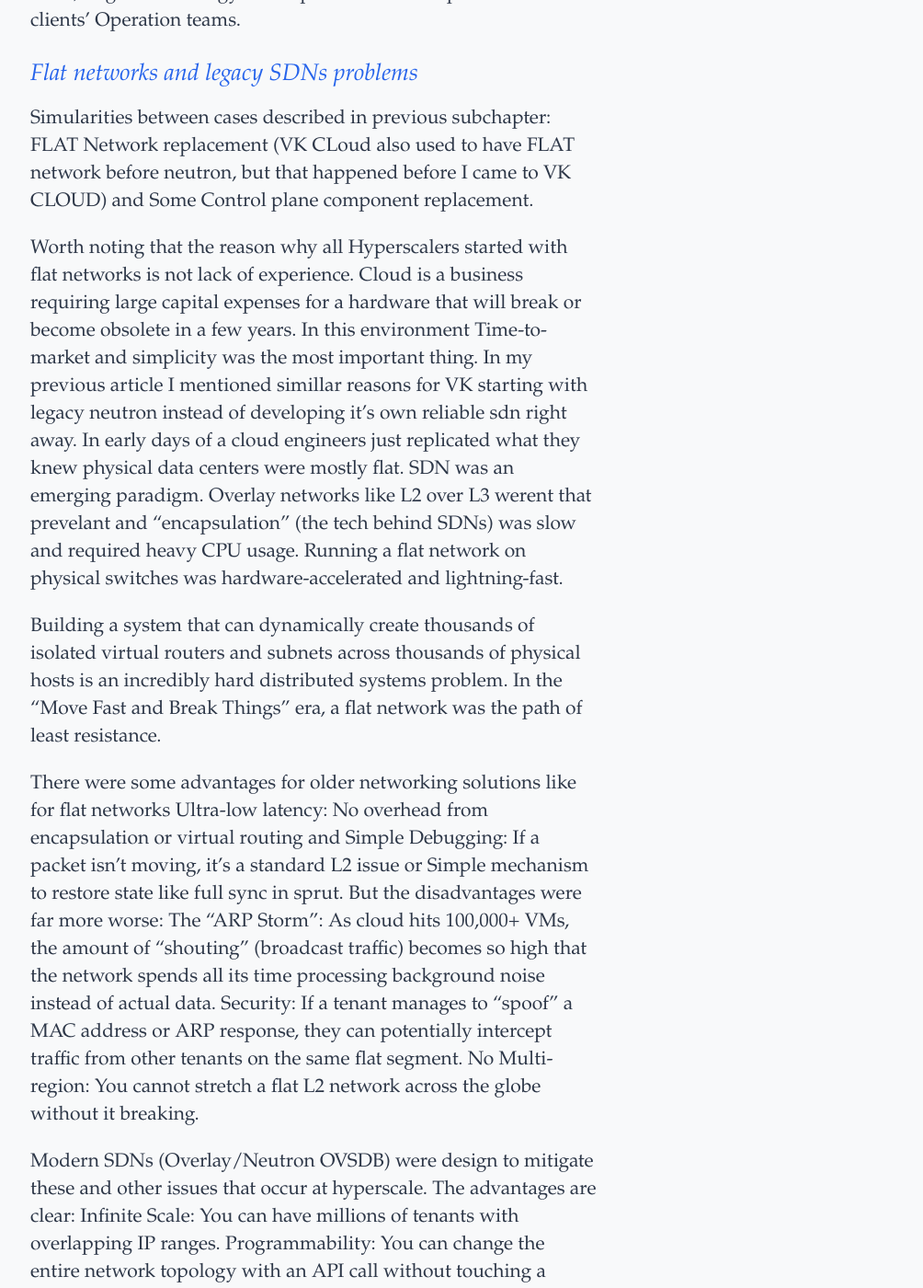
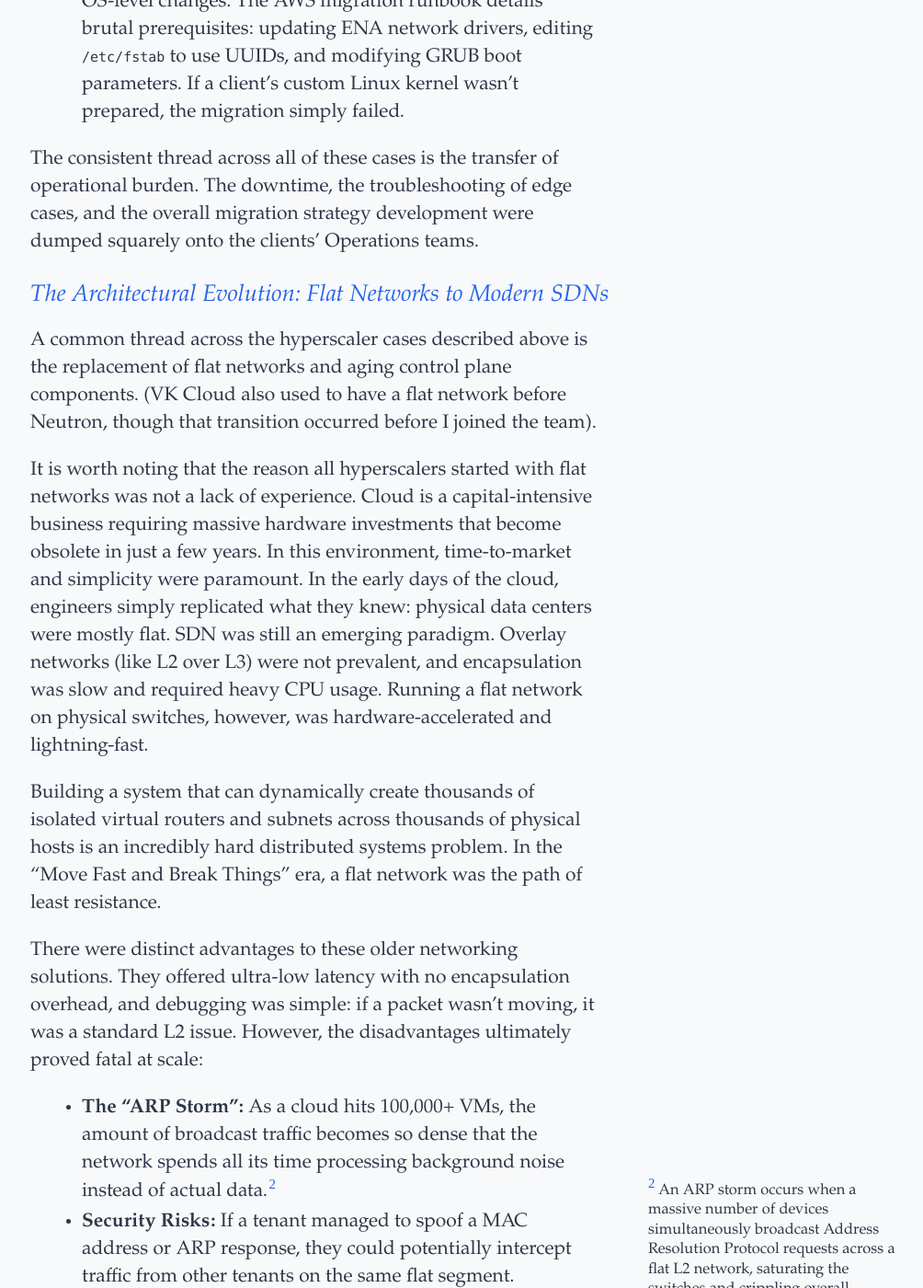
Before and after one commit to IlyaNyrkov/IlyaNyrkov.github.io, a Jekyll site: the page built from _posts/2026-04-27-migrating-200-000-network-ports.md, in a window 1280 px wide and 1400 px high, scrolled down 5324 px. Shown: the whole window at 92% size, without its empty margins (127-1131 px from the left). Built offline with Jekyll 4.4.1, drawn with Linux system fonts in a browser that asks for light colours; some web fonts are replaced; some of the changed text lies outside the part shown.

Commit message:
stylistic changes in 200k port migration article

```diff
--- a/_posts/2026-04-27-migrating-200-000-network-ports.md
+++ b/_posts/2026-04-27-migrating-200-000-network-ports.md
@@ -3,7 +3,7 @@
 title: "Migrating 200,000 Network Ports: How to Swap SDNs in a Live Public Cloud"
 ---
 
-In my [previous post](/_posts/2026-04-17-surviving-200k-ports-why-openstack-neutron-breaks-at-hyperscale.md), I provided an  analysis on why legacy Software-Defined Networking (SDN) architectures like OpenStack Neutron break at hyperscale and why we need to replace them. However, architecting and deploying a modern SDN is only half the solution. The second half is the migration itself. How do you take a live public cloud with over 160,000 running VMs, 3,000 bare metal hypervisors and roughly 200,000 virtual ports, and replace its underlying networking without causing catastrophic downtime? This post details the technical methodology, the operational realities required to execute a hyperscale infrastructure migration. This is a real challenge that was also faced by AWS, GCP, Azure and other hyperscalers.
+In my [previous post](/2026/04/17/surviving-200k-ports-why-openstack-neutron-breaks-at-hyperscale.md), I provided an  analysis on why legacy Software-Defined Networking (SDN) architectures like OpenStack Neutron break at hyperscale and why we need to replace them. However, architecting and deploying a modern SDN is only half the solution. The second half is the migration itself. How do you take a live public cloud with over 160,000 running VMs, 3,000 bare metal hypervisors and roughly 200,000 virtual ports, and replace its underlying networking without causing catastrophic downtime? This post details the technical methodology, the operational realities required to execute a hyperscale infrastructure migration. This is a real challenge that was also faced by AWS, GCP, Azure and other hyperscalers.
 
 To be clear, migrating an environment of this size is a massive, cross-functional effort involving Product Managers, Software Developers, L1/L2 Tech Support, Site Reliability Engineers (SREs), and Solution Architects. As a Lead Solution Architect, I led the urgent migration of our top clients responsible for the majority of the cloud's revenue. I developed Public API-based [migration tools](https://github.com/vk-cs/neutron-2-sprut/tree/main) and methodology for these customers. Using the Public API is the safest way to migrate stateful infrastructure. It respects the cloud's built-in safety checks and quotas, unlike unstable backend database modifications that bypass user validation and risk silent corruption. These tools and the edge-cases discovered during their use then served as the core requirements and blueprint for the internal, automated pipelines used by the SRE team to migrate the remaining thousands of smaller clients seamlessly.
 
@@ -15,63 +15,68 @@
 
 ## Table of Contents
 
-## I. Introduction: Reality of major public cloud migrations
+## I. Reality of Major Public Cloud Migrations
+
+Replacing the underlying network or control plane of a live cloud is a monumental engineering challenge. It is a high-risk maneuver that vendors avoid for as long as possible, yet the physics of hyperscale growth eventually force everyone's hand. To understand the operational reality of our migration, we first need to look at why these migrations happen and how the rest of the industry handles them.
 
 ### Why Hyperscalers Replace Foundational Architectures
 
-Replacing the underlying network or control plane of a live cloud is a rare, high-risk maneuver. Netherless, it was faced almost by every major hyperscaler. When cloud providers decide to do migrations of this scale, it is driven by unavoidable architectural limitations:
-1. **Hitting the "Flat" Scalability Ceiling**: Early clouds started with "flat" networks. Flat architectures are fast to build but fail at scale because broadcast domains become too large, IP exhaustion occurs, and routing tables become too complex to compute. Migrations are required to introduce hierarchical, subnet-based VPC architectures.
-2. **Distributed State & Reliability**: Early control planes relied on centralized databases. As the cloud grows (in server and datacenter count), a single database lock causes a cascading failure. Control planes must be rewritten to use highly distributed, eventually-consistent state storage (like Paxos or Raft consensus algorithms) to ensure regional failures don't take down the entire cloud.
-3. **Reducing the overhead**: Software-based control planes running on the host server steal valuable CPU cycles from the customer. Migrations are driven by the need to push network and storage processing down to the hardware level (SmartNICs), dramatically lowering latency.
-4. **The Feature-Parity Trap**: Architectural debt prevents revenue. If an old SDN cannot natively support IPv6, overlapping IP spaces, or VPC Peering, the vendor loses enterprise clients. Rebuilding the SDN unblocks the product roadmap.
-5. **Operational Manageability & Blast Radius**: At hyperscale, statistically hardware malfunctions or dies every minute. Modern SDNs are redesigned to limit the "blast radius." If a switch dies, the new architecture ensures it only impacts a strictly isolated micro-segment of the network. Same case of SDC, SDS and others.
-6. **Tenant Isolation and Security**: Early clouds were multi-tenant but heavily relied on software firewalls. As cyber threats evolved, rebuilding the control plane was necessary to implement Zero Trust architectures natively at the packet level.
+Replacing the foundational architecture of a live cloud is rare, nevertheless, almost every major hyperscaler has faced it. When cloud providers decide to execute migrations of this scale, the decision is driven by unavoidable architectural limitations:
 
-### Why VK Cloud Replaces Foundational Architectures
-* Recap the "200k port" Neutron disaster
+1. **Hitting the "Flat" Scalability Ceiling:** Early clouds started with "flat" networks. Flat architectures are fast to build but fail at scale because broadcast domains become too large, IP exhaustion occurs, and routing tables become too complex to compute. Migrations are required to introduce hierarchical, subnet-based VPC architectures.
+2. **Distributed State & Reliability:** Early control planes relied on centralized databases. As the cloud grows in server and datacenter count, a single database lock causes a cascading failure. Control planes must be rewritten to use highly distributed, eventually-consistent state storage (like Paxos or Raft consensus algorithms) to ensure regional failures don't take down the entire cloud.
+3. **Reducing Computational Overhead:** Software-based control planes running on the host server steal valuable CPU cycles from the customer. Migrations are driven by the need to push network and storage processing down to the hardware level (via SmartNICs or Data Processing Units), dramatically lowering latency.
+4. **The Feature-Parity Trap:** Architectural debt prevents revenue. If an old SDN cannot natively support IPv6, overlapping IP spaces, or VPC Peering, the vendor loses enterprise clients. Rebuilding the SDN unblocks the product roadmap.
+5. **Operational Manageability & Blast Radius:** At hyperscale, hardware statistically malfunctions or dies every minute. Modern SDNs are redesigned to limit the "blast radius." If a switch dies, the new architecture ensures it only impacts a strictly isolated micro-segment of the network.<label for="sn-1" class="margin-toggle sidenote-number"></label><input type="checkbox" id="sn-1" class="margin-toggle"/><span class="sidenote">This principle of blast-radius reduction applies equally to modern Software-Defined Compute (SDC) and Software-Defined Storage (SDS) architectures.</span>
+6. **Tenant Isolation and Security:** Early clouds were multi-tenant but heavily relied on software firewalls. As cyber threats evolved, rebuilding the control plane was necessary to implement Zero Trust architectures natively at the packet level.
 
-* Improvements that sprut brings
+### Why VK Cloud Replaced Its Foundational Architecture
+
+As discussed in my previous article, the catalyst for VK Cloud was the "200k port" Neutron disaster. Our cloud had grown to a scale where the central RabbitMQ message bus could no longer synchronize the dataplane state across 3,000 hypervisors, resulting in catastrophic "Full Sync" timeout loops during datacenter recoveries.
+
 The engineering solution was VK Cloud's proprietary SDN, "Sprut." By abandoning the fragile message queue in favor of a declarative HTTP REST architecture, the performance gains were massive. Our benchmarks showed a 65% speedup in full network creation, an 87% speedup in network removal, and an 84% speedup in mass deletion (a critical metric for clients running automated Terraform CI/CD environments).
 
 ### The Hyperscaler Playbook: Externalizing the Risk
 
-When global hyperscalers execute these foundational upgrades, their standard playbook is to externalize the labor and risk. To be fair, on their scale ther is not really other option. They set a date, provide a script, and tell the customer: "Figure it out, or lose support." These are cases of hyperscalers handling simillar to VK CLOUD's problem of major migrations:
+When global hyperscalers execute these foundational upgrades, their standard playbook is to externalize the labor and risk. To be fair, at their scale, there is rarely another option. They set a date, provide a script, and tell the customer: *"Figure it out, or lose support."* Here are historical cases of hyperscalers handling major migrations similar to VK Cloud's:
 
-1. AWS: The Retirement of EC2-Classic: In August 2021, AWS announced the deprecation of their original flat network, EC2-Classic. While they provided an automation runbook (AWSSupport-MigrateEC2ClassicToVPC), AWS explicitly required customers to hunt down their legacy resources, run the scripts, rewrite security groups, and absorb the downtime themselves. There was no tool for smooth replacement of VM's underlying network without causing this vm to become unavailable for some time.
+1. **AWS: The Retirement of EC2-Classic:** In August 2021, AWS announced the deprecation of their original flat network, EC2-Classic. While they provided an automation runbook, AWS explicitly required customers to hunt down their legacy resources, run the scripts, rewrite security groups, and absorb the downtime themselves. There was no managed tool for smoothly replacing a VM's underlying network without causing that VM to become unavailable for an extended period.
+2. **Google Cloud: Legacy Networks to VPCs:** GCP's deprecation of their subnet-less "Legacy Networks" is perhaps the starkest contrast to a managed migration. Because legacy networks spanned multiple regions by default, Google's official documentation literally states: *"There is no automated solution to convert multiple regions... Recreate your resources with the same configurations... Delete your old resources."* Enterprise customers were told to build a new network from scratch. For a large enterprise, this is incredibly problematic because different departments typically have varying subnetwork architectures. If the legacy network isn't perfectly documented (which is almost always the case), it is almost impossible to execute this manually without errors.
+3. **Azure: ASM to ARM Control Plane Shift:** Azure’s shift from Azure Service Management (Classic) to Azure Resource Manager (ARM) forced a massive architectural change. Customers were given hard deadlines to migrate via PowerShell workflows. Crucially, any legacy automation scripts written for the ASM API became useless and had to be completely rewritten into ARM JSON templates.
+4. **AWS: Xen to Nitro Hypervisor Swap:** Moving from legacy Xen to the hardware-offloaded Nitro system required deep OS-level changes. The AWS migration runbook details brutal prerequisites: updating ENA network drivers, editing `/etc/fstab` to use UUIDs, and modifying GRUB boot parameters. If a client's custom Linux kernel wasn't prepared, the migration simply failed.
 
-2. Google Cloud: Legacy Networks to VPCs: GCP's deprecation of their subnet-less "Legacy Networks" is perhaps the starkest contrast to a managed migration. Because legacy networks spanned multiple regions by default, Google's official documentation literally states: "There is no automated solution to convert multiple regions... Recreate your resources with the same configurations... Delete your old resources." Enterprise customers were told to build a new network from scratch. For a large enterprise it's especially problematic because typically you have different subnetworks or even different cloud network architectures for different departements. Recreating this is really difficult. If it isn't properly documented (which is almost always the case) it's almost impossible to do a migartion without errors.
+The consistent thread across all of these cases is the transfer of operational burden. The downtime, the troubleshooting of edge cases, and the overall migration strategy development were dumped squarely onto the clients' Operations teams.
 
-3. Azure: ASM to ARM Control Plane Shift: Azure’s shift from Azure Service Management (Classic) to Azure Resource Manager (ARM) forced a massive architectural change. Customers were given hard deadlines to migrate via PowerShell workflows. Crucially, any legacy automation scripts written for the ASM API became useless and had to be completely rewritten into ARM JSON templates.
+### The Architectural Evolution: Flat Networks to Modern SDNs
 
-4. AWS: Xen to Nitro Hypervisor Swap: Moving from legacy Xen to the hardware-offloaded Nitro system required deep OS-level changes. The AWS migration runbook details brutal prerequisites: updating ENA network drivers, editing /etc/fstab to use UUIDs, and modifying GRUB boot parameters. If a client's custom Linux kernel wasn't prepared, the migration simply failed.
+A common thread across the hyperscaler cases described above is the replacement of flat networks and aging control plane components. (VK Cloud also used to have a flat network before Neutron, though that transition occurred before I joined the team).
 
-The consistent thread across all of these cases is the transfer of operational burden. The downtime, the troubleshooting of edge cases, migration strategy development were dumped onto the clients' Operation teams.
-
-### Flat networks and legacy SDNs problems
-
-Simularities between cases described in previous subchapter: FLAT Network replacement (VK CLoud also used to have FLAT network before neutron, but that happened before I came to VK CLOUD) and Some Control plane component replacement.
-
-Worth noting that the reason why all Hyperscalers started with flat networks is not lack of experience. Cloud is a business requiring large capital expenses for a hardware that will break or become obsolete in a few years. In this environment Time-to-market and simplicity was the most important thing. In my previous article I mentioned simillar reasons for VK starting with legacy neutron instead of developing it's own reliable sdn right away. In early days of a cloud engineers just replicated what they knew physical data centers were mostly flat. SDN was an emerging paradigm. Overlay networks like L2 over L3 werent that prevelant and "encapsulation" (the tech behind SDNs) was slow and required heavy CPU usage. Running a flat network on physical switches was hardware-accelerated and lightning-fast.
+It is worth noting that the reason all hyperscalers started with flat networks was not a lack of experience. Cloud is a capital-intensive business requiring massive hardware investments that become obsolete in just a few years. In this environment, time-to-market and simplicity were paramount. In the early days of the cloud, engineers simply replicated what they knew: physical data centers were mostly flat. SDN was still an emerging paradigm. Overlay networks (like L2 over L3) were not prevalent, and encapsulation was slow and required heavy CPU usage. Running a flat network on physical switches, however, was hardware-accelerated and lightning-fast.
 
 Building a system that can dynamically create thousands of isolated virtual routers and subnets across thousands of physical hosts is an incredibly hard distributed systems problem. In the "Move Fast and Break Things" era, a flat network was the path of least resistance.
 
-There were some advantages for older networking solutions like for flat networks Ultra-low latency: No overhead from encapsulation or virtual routing and Simple Debugging: If a packet isn't moving, it’s a standard L2 issue or Simple mechanism to restore state like full sync in sprut. But the disadvantages were far more worse: The "ARP Storm": As cloud hits 100,000+ VMs, the amount of "shouting" (broadcast traffic) becomes so high that the network spends all its time processing background noise instead of actual data. Security: If a tenant manages to "spoof" a MAC address or ARP response, they can potentially intercept traffic from other tenants on the same flat segment. No Multi-region: You cannot stretch a flat L2 network across the globe without it breaking.
+There were distinct advantages to these older networking solutions. They offered ultra-low latency with no encapsulation overhead, and debugging was simple: if a packet wasn't moving, it was a standard L2 issue. However, the disadvantages ultimately proved fatal at scale:
+* **The "ARP Storm":** As a cloud hits 100,000+ VMs, the amount of broadcast traffic becomes so dense that the network spends all its time processing background noise instead of actual data.<label for="sn-2" class="margin-toggle sidenote-number"></label><input type="checkbox" id="sn-2" class="margin-toggle"/><span class="sidenote">An ARP storm occurs when a massive number of devices simultaneously broadcast Address Resolution Protocol requests across a flat L2 network, saturating the switches and crippling overall network throughput.</span>
+* **Security Risks:** If a tenant managed to spoof a MAC address or ARP response, they could potentially intercept traffic from other tenants on the same flat segment.
+* **Geographic Limits:** You cannot stretch a flat L2 network across the globe without it breaking.
 
-Modern SDNs (Overlay/Neutron OVSDB) were design to mitigate these and other issues that occur at hyperscale. The advantages are clear: Infinite Scale: You can have millions of tenants with overlapping IP ranges. Programmability: You can change the entire network topology with an API call without touching a single physical wire. New features: Programmability also allows to create completely new networking features or even products without requiring to change physical topology, install middleboxes in datacenter.
-Live Migration: Since the network is "software," you can move a VM from one physical host to another (even in a different rack) and it keeps its IP address because the "overlay" just updates its tunnel map. There were also some new problems introduced: MTU Issues: Because you are wrapping a packet inside another packet, the inner packet has to be smaller (the "MTU overhead" problem). One time we faced a serious bug with a direct L2 channel we set up between VK CLOUD datacenter in Moscow and AWS datacenter in Stockholm (I will tell about it in another article). There was also a problem Complexity: If the SDN control plane (the "brain") hangs, the entire network can go "blind" even if the physical wires are fine.
+Modern SDNs (like OVN and Sprut) were designed to mitigate these exact issues at hyperscale. The advantages are clear: infinite scale allowing millions of tenants with overlapping IP ranges, and deep programmability allowing entire network topologies to change via a single API call without touching a physical wire. Live migration also became seamless; because the network is software, you can move a VM from one physical rack to another and it keeps its IP address because the overlay simply updates its tunnel map.
 
+However, modern SDNs also introduced new complexities:
+* **MTU Issues:** Because you are wrapping a packet inside another packet for the overlay tunnel, the inner packet has to be smaller, causing MTU (Maximum Transmission Unit) fragmentation overhead.<label for="sn-3" class="margin-toggle sidenote-number"></label><input type="checkbox" id="sn-3" class="margin-toggle"/><span class="sidenote">We once faced a severe MTU-related bug with a direct L2 channel established between a VK Cloud datacenter in Moscow and an AWS datacenter in Stockholm, which I will detail in a future article.</span>
+* **Control Plane Reliance:** If the SDN control plane hangs, the entire network can go "blind," even if the physical wires are perfectly fine.
 
 ### The VK Cloud Difference: A Partnership Approach
 
-Like it was said earlier, international hyperscalers operate at a magnitude that makes personalized migrations impossible (1 million+ vms ). When AWS shut down EC2-Classic, they were coordinating the migration of 15 years of accumulated technical debt across millions of active servers. At that scale, automated self-service is the only viable path.
+As noted earlier, international hyperscalers operate at a magnitude that makes personalized migrations nearly impossible. When AWS shut down EC2-Classic, they were coordinating the migration of 15 years of technical debt across millions of active servers. At that scale, automated self-service is the only viable path.
 
-However, for a regional hyperscaler like VK Cloud (Several datacenters in Russia, Kazakhstan), telling a massive enterprise client to "recreate your resources on your own" is unacceptable.
+However, for a regional hyperscaler like VK Cloud (managing several data centers across Russia and Kazakhstan), telling a massive enterprise client to "recreate your resources on your own" is unacceptable.
 
-We chose a partnership approach. We built automated backend pipelines to migrate smaller tenants invisibly. But for our VIP clients—which included global giants like Philip Morris International and top-tier EdTech platforms like Uchi.ru—we engineered surgical, transparent migration tools.
+We chose a partnership approach. We built automated backend pipelines to migrate smaller tenants invisibly. But for our VIP clients-which included global giants like Philip Morris International and top-tier EdTech platforms like Uchi.ru-we engineered surgical, transparent migration tools.
 
-My team and I sat directly with their engineers. We developed the Public API-based tooling, hosted production webinars, and even built Terraform sandbox environments so clients could safely test the migration on dummy infrastructure before touching production. We gathered their feedback, refined the tools in real-time, and fed that data directly back to our internal engineering teams to perfect the mass-migration tool for the rest of the cloud.
+My team and I sat directly with their engineers. We developed the [Public API-based tooling](https://github.com/vk-cs/neutron-2-sprut/tree/main), hosted production webinars, and even built [Terraform sandbox environments](https://github.com/vk-cs/neutron-2-sprut/tree/main/examples) so clients could safely test the migration on dummy infrastructure before touching production. We gathered their feedback, refined the tools in real-time, and fed that data directly back to our internal engineering teams to perfect the mass-migration tool for the rest of the cloud.
 
-This migration required late-night maintenance windows, manipulating Terraform state files, and convincing CTOs that a brief 20-second network disconnect for VMs was a necessary trade-off for the long-term survival and speed of their infrastructure.
+This migration required late-night maintenance windows, manipulating Terraform state files, and convincing CTOs that a brief 20-second network disconnect for their VMs was a necessary trade-off for the long-term survival and speed of their infrastructure.
 
 
 ## II. The Philosophy of Migration: State Machines vs. Database intervention
```
